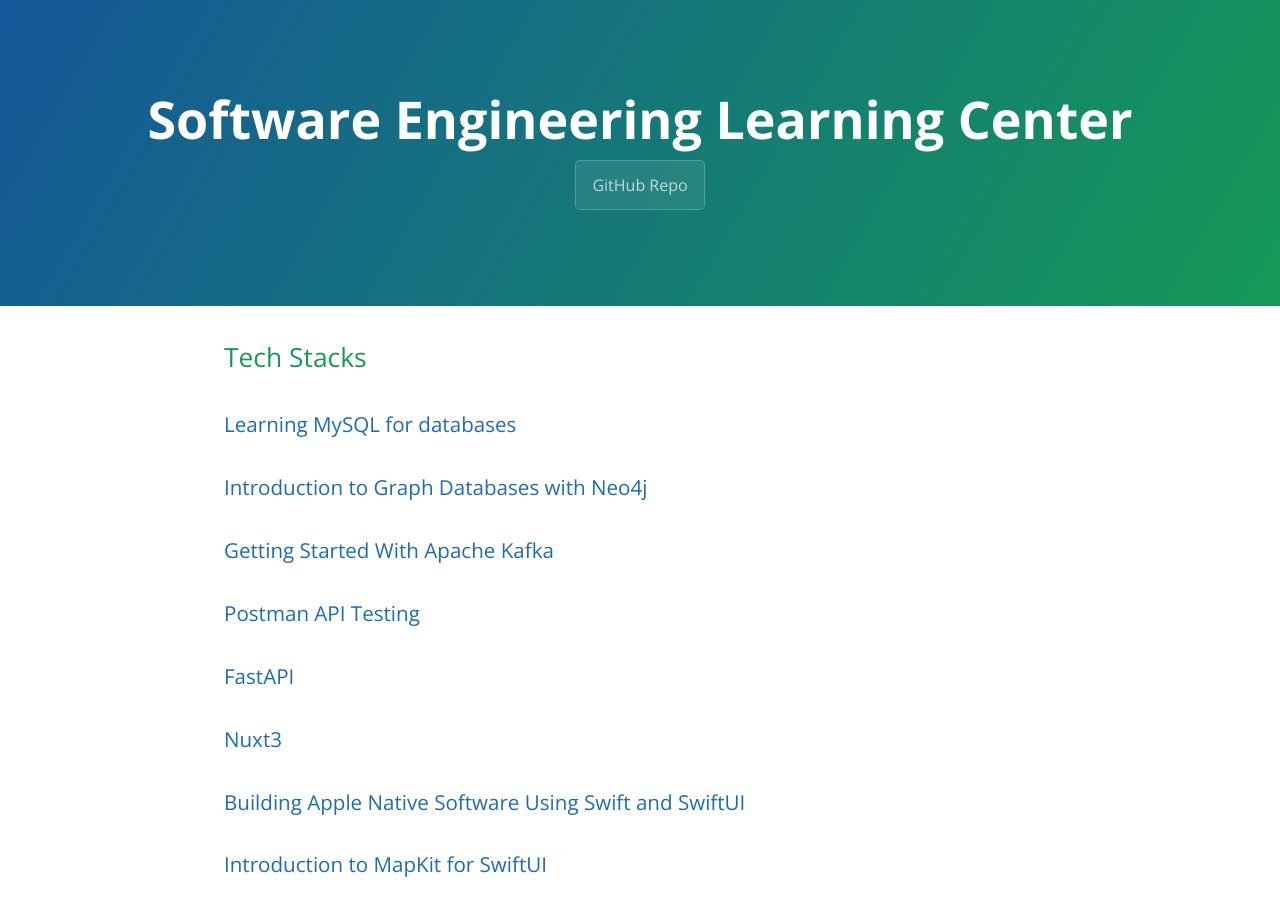
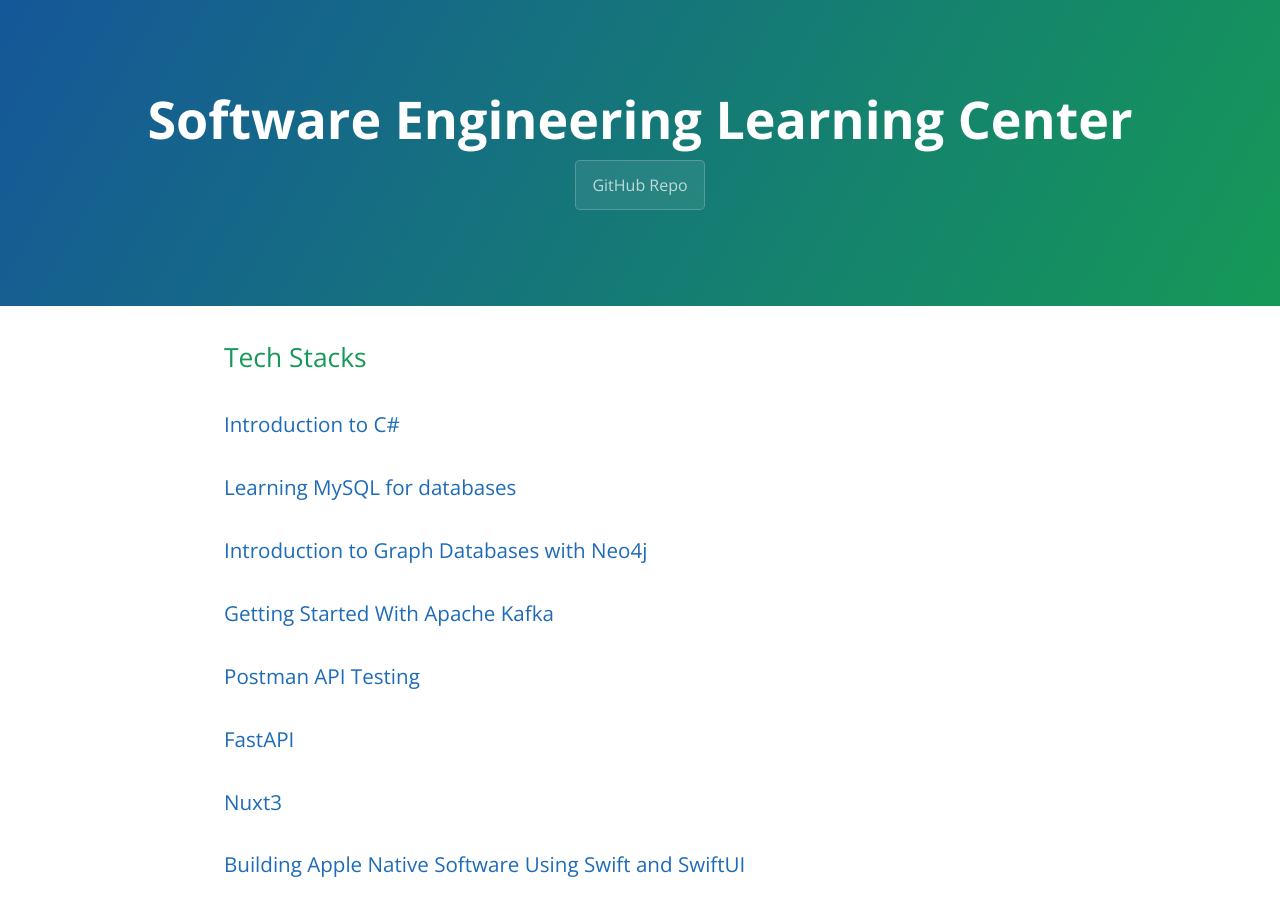
Before and after one commit to learning-software-engineering/learning-software-engineering.github.io, a Jekyll site: the page built from Topics/Tech_Stacks.md, in a window 1280 px wide and 900 px high. Built offline with Jekyll 4.4.1, drawn with Linux system fonts in a browser that asks for light colours; our own code applies the rules of GitHub Pages for plain Markdown files.

Commit message:
add C# to tech stack md file

```diff
--- a/Topics/Tech_Stacks.md
+++ b/Topics/Tech_Stacks.md
@@ -1,4 +1,6 @@
 ## Tech Stacks
+
+### [Introduction to C#](./Tech_Stacks/C#.md)
 
 ### [Learning MySQL for databases](./Tech_Stacks/Learning_MySQL.md)
 
```
